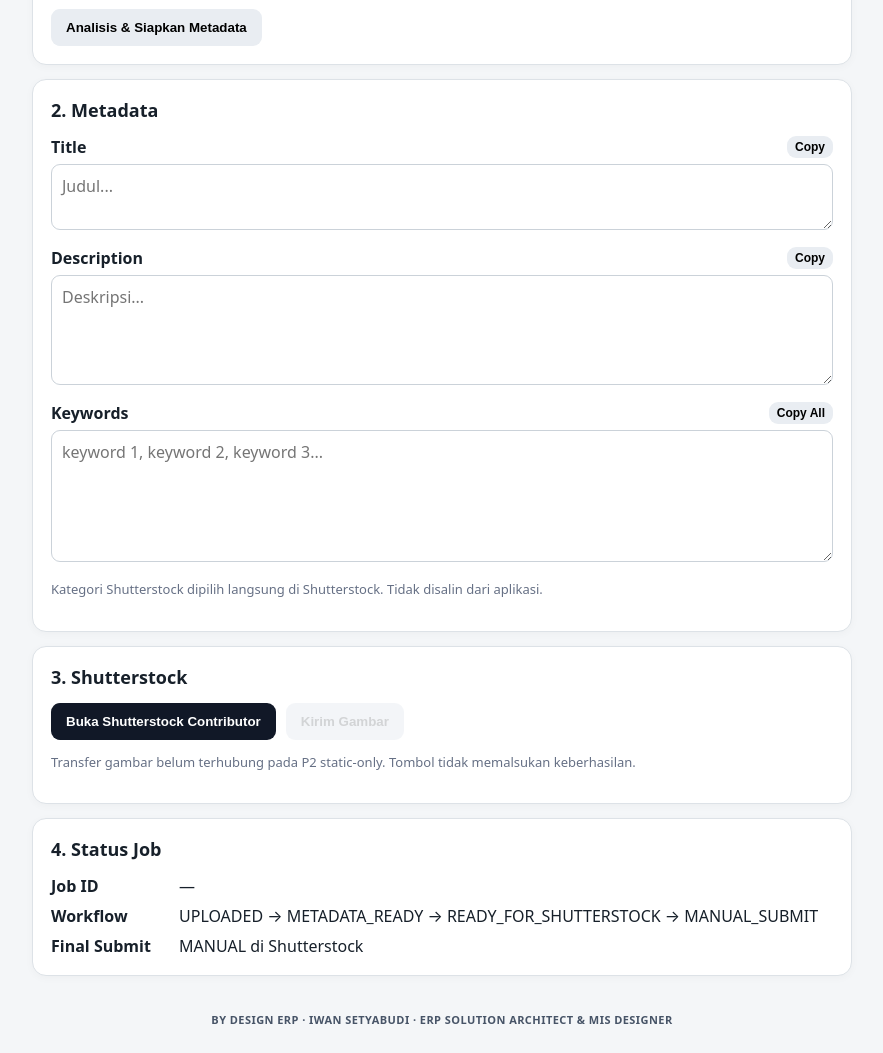
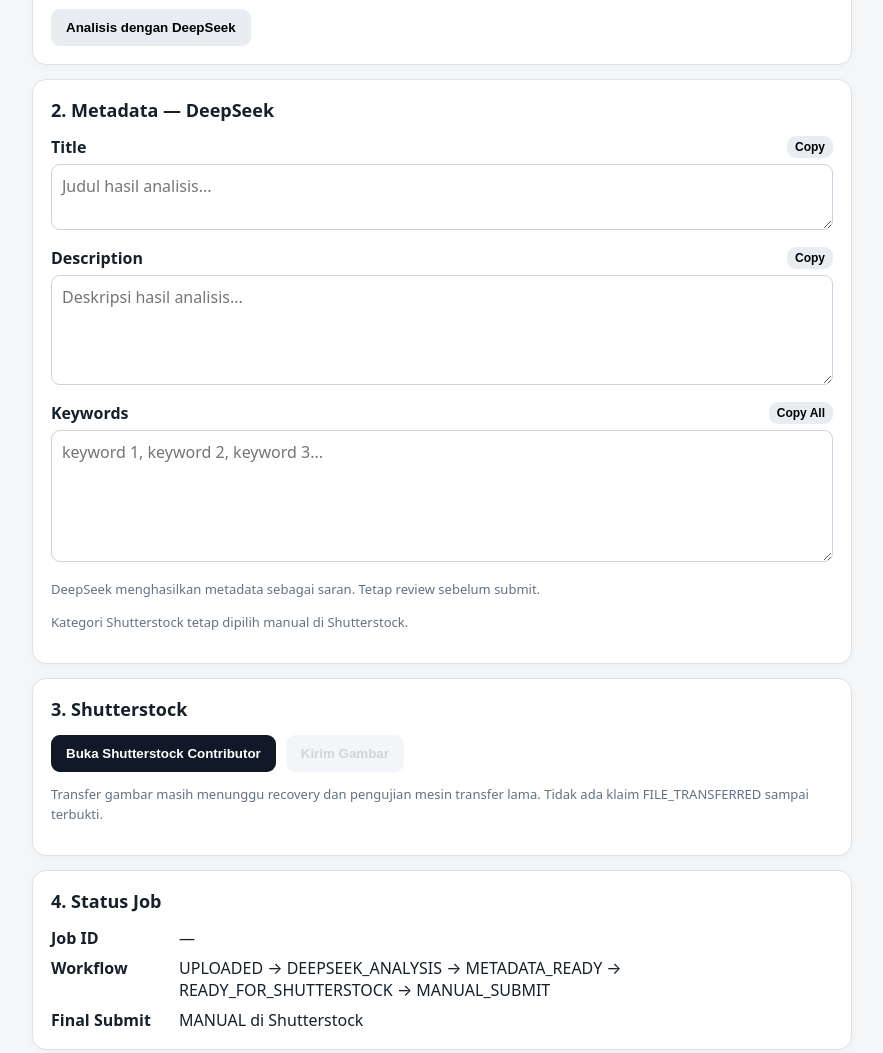
Before and after one commit to iwansb27/stock-contributor-connector-master-handof, a plain HTML site: page p2/index.html in a window 1280 px wide. Shown: the part 424-1477 px from the top of the page, without its empty margins (198-1081 px from the left). Drawn offline with Linux system fonts and the light colour scheme.

Commit message:
P2: update UI for DeepSeek Vision metadata workflow

```diff
--- a/p2/index.html
+++ b/p2/index.html
@@ -12,29 +12,30 @@
   <div>
     <span class="eyebrow">P2 · INDEPENDENT · GITHUB + GITHUB PAGES</span>
     <h1>Stock Contributor Connector</h1>
-    <p class="muted">Workflow mandiri untuk menyiapkan gambar dan metadata Shutterstock.</p>
+    <p class="muted">Workflow mandiri dengan DeepSeek Vision untuk analisis gambar dan metadata Shutterstock.</p>
   </div>
   <span id="status" class="badge">READY</span>
 </header>
 
 <section class="card">
   <h2>1. Upload Image</h2>
-  <input id="imageInput" type="file" accept="image/jpeg,image/tiff,image/png">
+  <input id="imageInput" type="file" accept="image/jpeg,image/png,image/gif,image/webp">
   <div id="preview" class="preview empty">Belum ada gambar.</div>
   <div class="row">
-    <button id="analyzeBtn">Analisis & Siapkan Metadata</button>
+    <button id="analyzeBtn">Analisis dengan DeepSeek</button>
   </div>
 </section>
 
 <section class="card">
-  <h2>2. Metadata</h2>
+  <h2>2. Metadata — DeepSeek</h2>
   <label>Title <button class="copy" data-copy="title">Copy</button></label>
-  <textarea id="title" rows="2" placeholder="Judul..."></textarea>
+  <textarea id="title" rows="2" placeholder="Judul hasil analisis..."></textarea>
   <label>Description <button class="copy" data-copy="description">Copy</button></label>
-  <textarea id="description" rows="4" placeholder="Deskripsi..."></textarea>
+  <textarea id="description" rows="4" placeholder="Deskripsi hasil analisis..."></textarea>
   <label>Keywords <button class="copy" data-copy="keywords">Copy All</button></label>
   <textarea id="keywords" rows="5" placeholder="keyword 1, keyword 2, keyword 3..."></textarea>
-  <p class="note">Kategori Shutterstock dipilih langsung di Shutterstock. Tidak disalin dari aplikasi.</p>
+  <p id="aiNote" class="note">DeepSeek menghasilkan metadata sebagai saran. Tetap review sebelum submit.</p>
+  <p class="note">Kategori Shutterstock tetap dipilih manual di Shutterstock.</p>
 </section>
 
 <section class="card">
@@ -43,14 +44,14 @@
     <button id="openBtn" class="primary">Buka Shutterstock Contributor</button>
     <button id="transferBtn" disabled>Kirim Gambar</button>
   </div>
-  <p id="transferNote" class="note">Transfer gambar belum terhubung pada P2 static-only. Tombol tidak memalsukan keberhasilan.</p>
+  <p id="transferNote" class="note">Transfer gambar masih menunggu recovery dan pengujian mesin transfer lama. Tidak ada klaim FILE_TRANSFERRED sampai terbukti.</p>
 </section>
 
 <section class="card">
   <h2>4. Status Job</h2>
   <dl class="statusgrid">
     <dt>Job ID</dt><dd id="jobId">—</dd>
-    <dt>Workflow</dt><dd id="workflow">UPLOADED → METADATA_READY → READY_FOR_SHUTTERSTOCK → MANUAL_SUBMIT</dd>
+    <dt>Workflow</dt><dd id="workflow">UPLOADED → DEEPSEEK_ANALYSIS → METADATA_READY → READY_FOR_SHUTTERSTOCK → MANUAL_SUBMIT</dd>
     <dt>Final Submit</dt><dd>MANUAL di Shutterstock</dd>
   </dl>
 </section>
```
